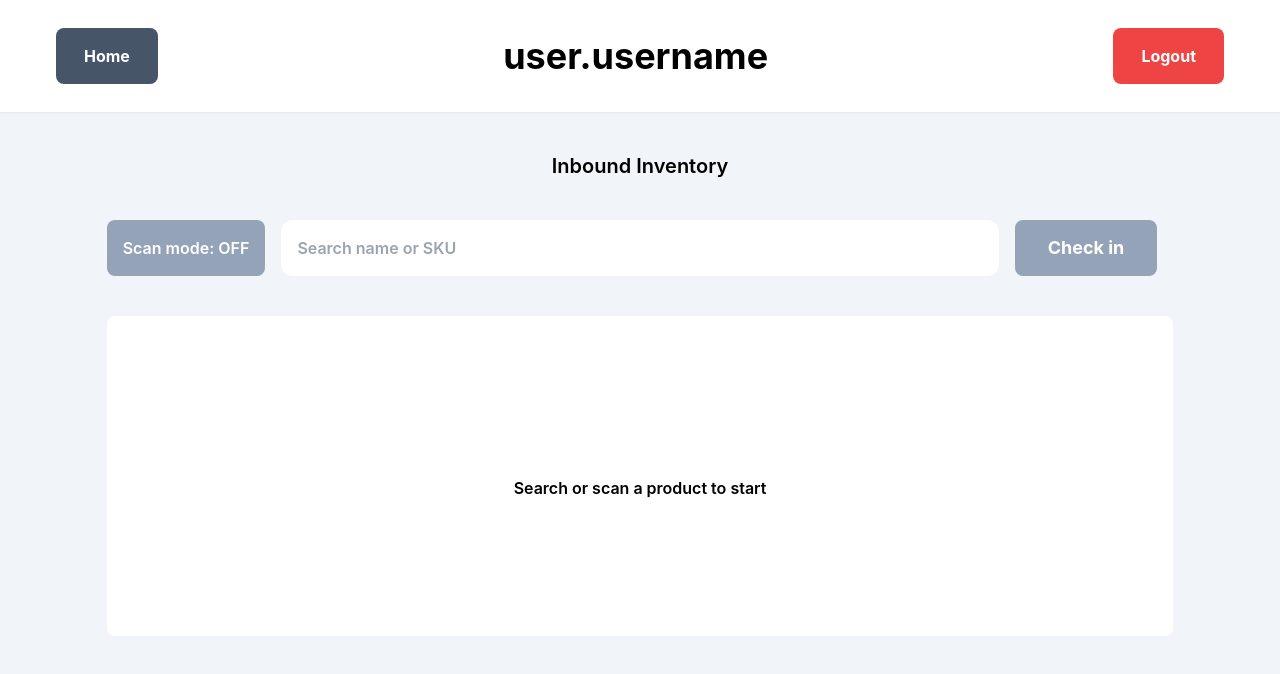
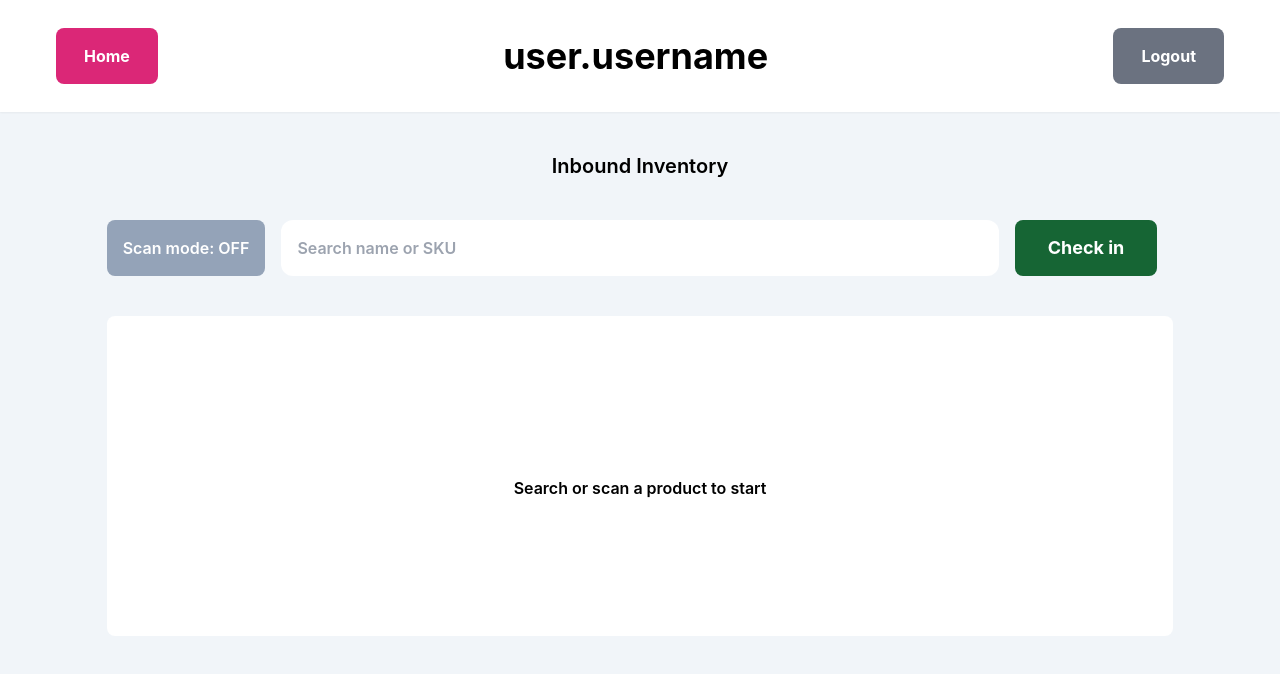
Before and after one commit to santiagomanso/inventory, a React (Create React App) app: page /inbound-inventory in a window 1280 px wide. Shown: the top 674 px of the page. Built offline with nearby package versions, Linux system fonts and the light colour scheme.

Commit message:
momentary color change nav-inbound

```diff
--- a/src/components/InboundInventory.jsx
+++ b/src/components/InboundInventory.jsx
@@ -12,7 +12,7 @@ export const InboundInventory = () => {
         <Main>
         { openModal && <Modal closeModal= { setOpenModal }/> }
 
-         <div class={`font-semibold ${openModal ?'hidden' :'w-5/6 flex flex-col z-100 '}`}>
+         <div className={`font-semibold ${openModal ?'hidden' :'w-5/6 flex flex-col z-100 '}`}>
 
                 <div className="self-center">
                     <h1 className='text-xl font-sm'>Inbound Inventory</h1>
@@ -37,7 +37,7 @@ export const InboundInventory = () => {
                     />
 
                     <input type="button" value="Check in" className="
-                    bg-slate-400 rounded-lg hidden sm:block
+                    bg-green-800 rounded-lg hidden sm:block
                     sm:w-40 mr-4
                     text-white font-bold text-lg
                     " />
@@ -53,7 +53,7 @@ export const InboundInventory = () => {
 
                 <input type="button" value="Check in" className={`
                 bottom-8 fixed ${openModal ?'hidden' :''} sm:hidden
-                bg-red-500 p-4 rounded-lg cursor-pointer
+                bg-green-800 p-4 rounded-lg cursor-pointer
                 w-5/6
                 text-white font-bold text-lg
                 `}/>
--- a/src/components/navbar/Navbar.jsx
+++ b/src/components/navbar/Navbar.jsx
@@ -6,12 +6,12 @@ export const Navbar = () => {
     const navigate = useNavigate();
     return (
         <nav className='bg-white p-5 sm:p-14 flex justify-between items-center h-16 text-black relative shadow-sm'>
-            <button className='bg-slate-600 py-1 sm:py-4 px-2 sm:px-7 text-white rounded-lg font-bold'
+            <button className='bg-pink-600 py-1 sm:py-4 px-2 sm:px-7 text-white rounded-lg font-bold'
                 onClick={()=>{navigate('../')}}>
                 Home
             </button>
             <h1 className='text-xl sm:text-4xl font-bold'>user.username</h1>
-            <span className='bg-red-500 py-1 sm:py-4  px-2 sm:px-7  text-white rounded-lg font-bold'>Logout</span>
+            <span className='bg-gray-500 py-1 sm:py-4  px-2 sm:px-7  text-white rounded-lg font-bold'>Logout</span>
         </nav>
     )
 }
```
